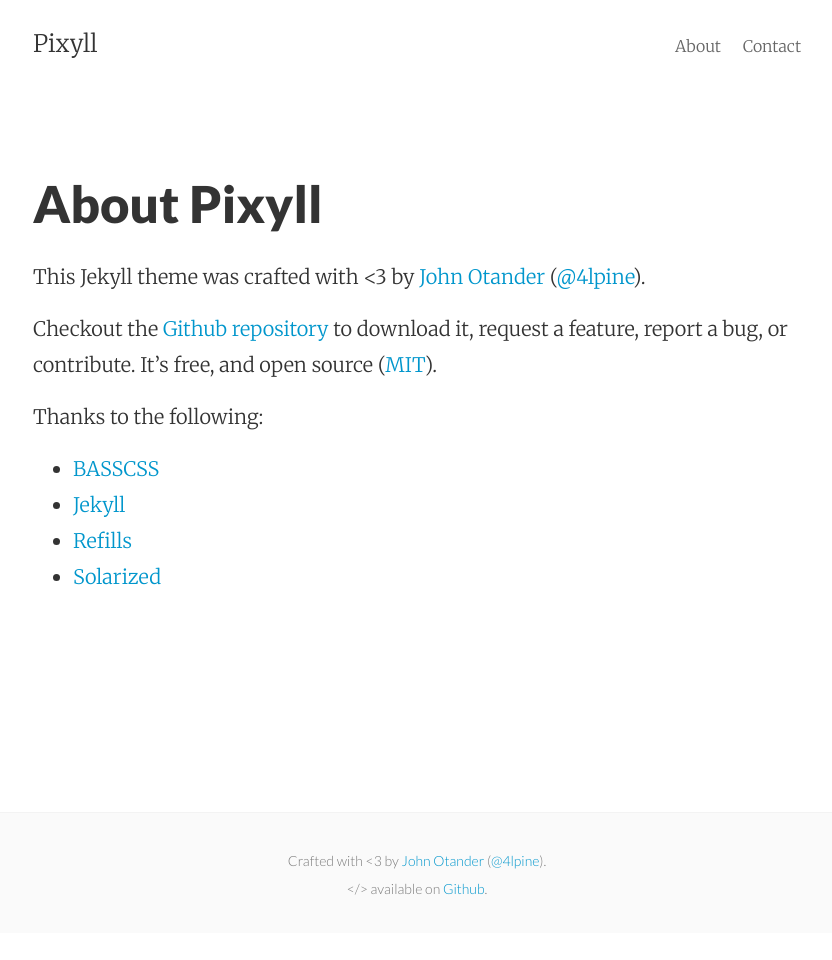
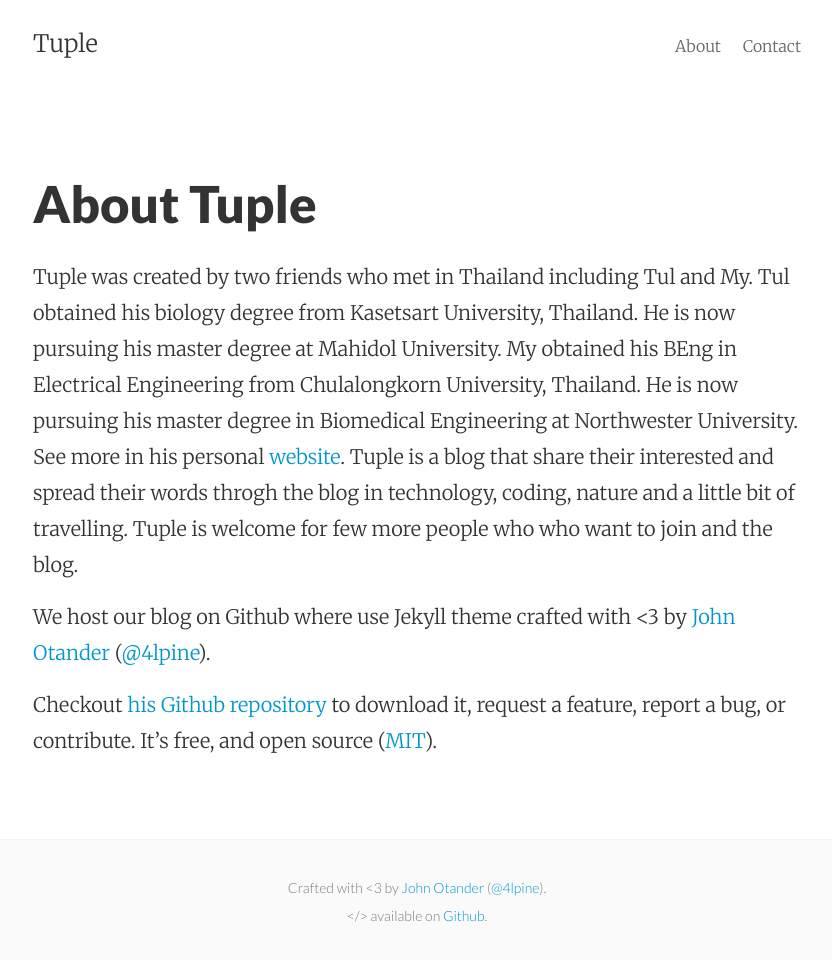
Before and after one commit to tupleblog/oldblog, a Jekyll site: the page built from about.md, in a window 1280 px wide. Shown: the whole page, without its empty margins (223-1055 px from the left). Built offline with Jekyll 4.4.1, drawn with Linux system fonts in a browser that asks for light colours; before the commit the page ends 933 px from its top, so only the background shows below that.

```diff
--- a/_config.yml
+++ b/_config.yml
@@ -1,10 +1,10 @@
 # Site settings
-title:       Pixyll
-email:       your_email@example.com
-author:      John Otander
-description: "A simple, beautiful theme for Jekyll that emphasizes content rather than aesthetic fluff."
+title:       Tuple
+email:       my.titipat@gmail.com
+author:      tuple team
+description: "Blog about technology, gadget, coding and a bit of travelling"
 baseurl:     ""
-url:         "http://pixyll.com"
+url:         "http://titipata.github.io/" # change later
 
 # Google analytics
 google_analytics:
@@ -27,6 +27,6 @@ flattr_button:
 # Build settings
 markdown:     kramdown
 permalink:    pretty
-paginate:     3
+paginate:     5
 sass:
   compressed: true
--- a/about.md
+++ b/about.md
@@ -1,19 +1,14 @@
 ---
 layout: page
-title: About Pixyll
+title: About Tuple
 permalink: /about/
 ---
 
-This Jekyll theme was crafted with <3 by [John Otander](http://johnotander.com)
+Tuple was created by two friends who met in Thailand including Tul and My. Tul obtained his biology degree from Kasetsart University, Thailand. He is now pursuing his master degree at Mahidol University. My obtained his BEng in Electrical Engineering from Chulalongkorn University, Thailand. He is now pursuing his master degree in Biomedical Engineering at Northwester University. See more in his personal [website](http://titipata.github.io/). Tuple is a blog that share their interested and spread their words throgh the blog in technology,  coding, nature and a little bit of travelling. Tuple is welcome for few more people who who want to join and the blog.
+
+We host our blog on Github where use Jekyll theme crafted with <3 by [John Otander](http://johnotander.com)
 ([@4lpine](https://twitter.com/4lpine)).
 
-Checkout the [Github repository](https://github.com/johnotander/pixyll) to download it,
+Checkout [his Github repository](https://github.com/johnotander/pixyll) to download it,
 request a feature, report a bug, or contribute. It's free, and open source
 ([MIT](http://opensource.org/licenses/MIT)).
-
-Thanks to the following:
-
-* [BASSCSS](http://basscss.com)
-* [Jekyll](http://jekyllrb.com)
-* [Refills](http://refills.bourbon.io/)
-* [Solarized](http://ethanschoonover.com/solarized)
```
Also changed, not shown: _posts/2014-06-08-pixyll-has-pagination.md (deleted, +0 -9 lines), _posts/2014-12-13-know-tuple.md (added, +15 -0 lines).
